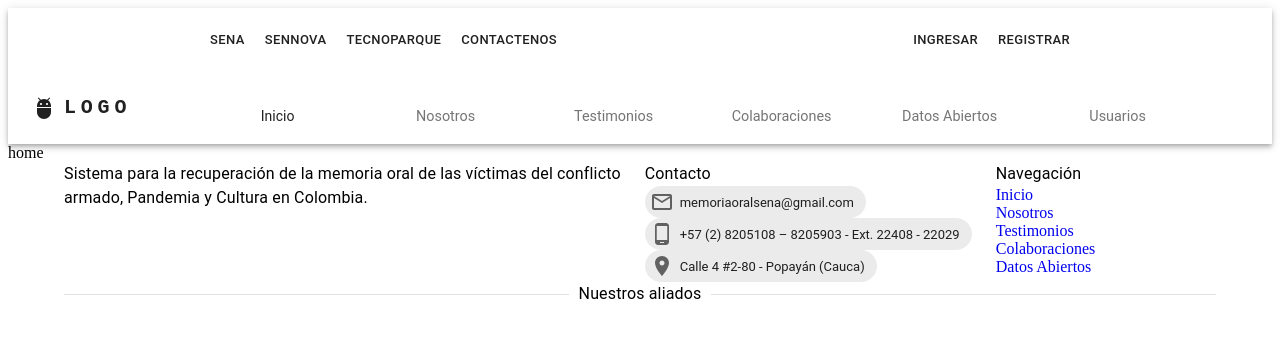
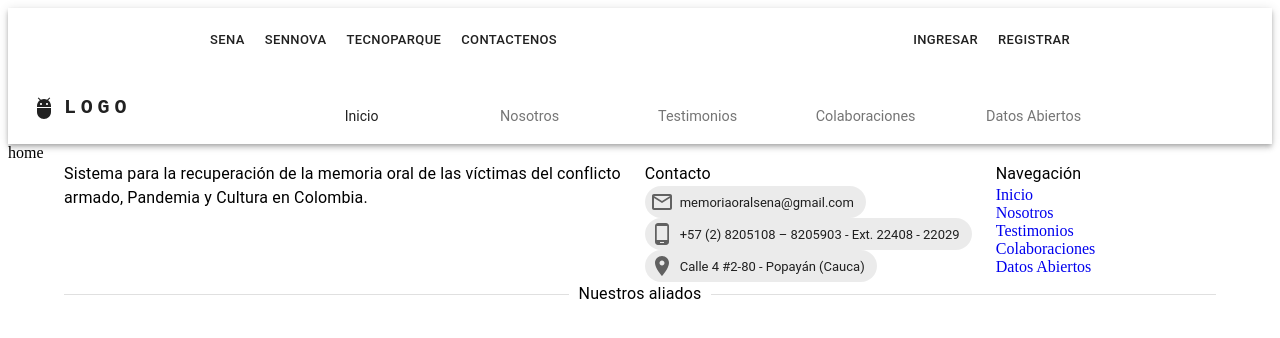
Before and after one commit to zamitulande/memoria, a React (Vite) app in the folder client/: page / in a window 1280 px wide. Shown: the top 338 px of the page. Built offline with nearby package versions, Linux system fonts and the light colour scheme; the HTML template or start-up script is replaced by a standard one.

Commit message:
usuario filter page

```diff
--- a/client/src/components/header/Header.jsx
+++ b/client/src/components/header/Header.jsx
@@ -25,10 +25,12 @@ import { Fragment, useState } from 'react';
 import { useTheme } from '@emotion/react';
 import { Link } from 'react-router-dom';
 import Login from '../../auth/Login';
+import { useSelector } from 'react-redux';
 
 const Header = () => {
 
     const theme = useTheme();
+
     const pages = [
         { item: 'Inicio', id: 1, path: '/' },
         { item: 'Nosotros', id: 2, path: 'nosotros' },
@@ -53,6 +55,9 @@ const Header = () => {
     const [anchorElUser, setAnchorElUser] = useState(null)
     const [anchorElContact, setAnchorElContact] = useState(null);
     const [valuePage, setValuePage] = useState(0)
+
+    const login = useSelector((state)=>state.user.login)
+    const role = useSelector((state)=>state.user.role)
 
     const handleOpenNavMenu = (event) => {
         setAnchorElNav(event.currentTarget);
@@ -80,6 +85,13 @@ const Header = () => {
             setAnchorElContact(null)
         }, 5000)
     }
+
+    const filteredPages = pages.filter(page => {
+        if (page.item === 'Usuarios' && (!login || role !== 'ADMIN')) {
+            return false;
+        }
+        return true;
+    });
 
     return (
         <AppBar position="static">
@@ -198,7 +210,7 @@ const Header = () => {
                             }}
                         >
                             <ButtonGroup orientation="vertical" variant="contained" aria-label="Vertical button group">
-                                {pages.map((page) => (
+                                {filteredPages.map((page) => (
                                     <Link
                                         to={page.path}
                                         key={page.id}>
@@ -241,7 +253,7 @@ const Header = () => {
                             onChange={(event, newValue) => {
                                 setValuePage(newValue);
                             }}>
-                            {pages.map((page) => (
+                            {filteredPages.map((page) => (
                                 <BottomNavigationAction
                                     sx={{
                                         color: theme.palette.bottomNavigation.selected,
```
